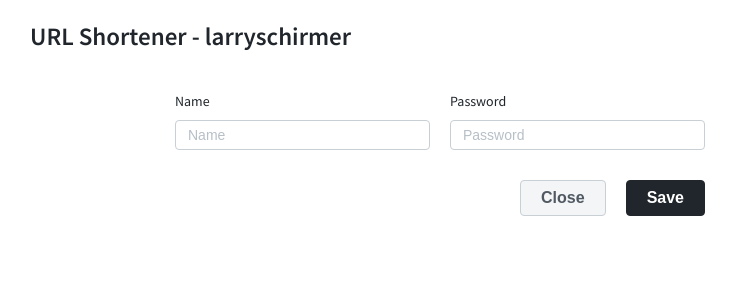
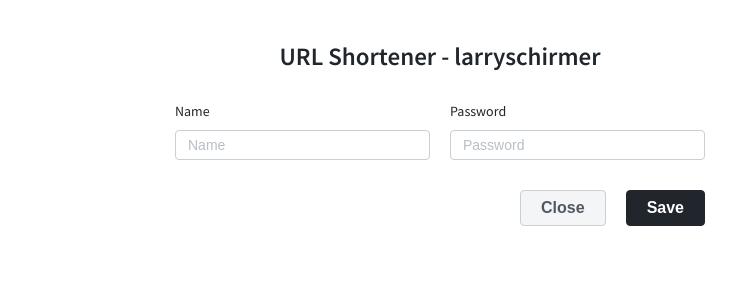
Before and after one commit to larryschirmer/shortlink-url, a Next.js app: page /login in a window 1280 px wide. Shown: the top 300 px of the page, without its empty margins (200-936 px from the left). Built offline with nearby package versions, Linux system fonts and the light colour scheme; no server answers.

Commit message:
fix: page scrolling height misalignment

```diff
--- a/components/LoginForm/LoginForm.tsx
+++ b/components/LoginForm/LoginForm.tsx
@@ -2,6 +2,7 @@ import React, {useEffect, FormEvent} from 'react';
 import { useFormik } from 'formik';
 import { useRouter } from 'next/router'
 
+import PageHeader from '@components/PageHeader';
 import Button from '@components/Button';
 import Input from '@components/Input';
 
@@ -40,6 +41,7 @@ const LoginForm = () => {
 
   return (
     <div className={loginFormClass}>
+      <PageHeader />
       <form
         onSubmit={handleSubmit}
       >
--- a/components/PageHeader/PageHeader.module.scss
+++ b/components/PageHeader/PageHeader.module.scss
@@ -4,7 +4,6 @@
   max-width: 86rem;
   margin: 2rem auto;
   h1 {
-    margin-left: 2rem;
     margin-bottom: 1rem;
     font-size: 2.5rem;
     padding: 0;
--- a/pages/_app.tsx
+++ b/pages/_app.tsx
@@ -1,16 +1,9 @@
-import React from 'react';
-import type { AppProps } from 'next/app';
+import React from "react";
+import type { AppProps } from "next/app";
 
-import PageHeader from '@components/PageHeader';
-
-import '@styles/global.scss';
+import "@styles/global.scss";
 
 const App = ({ Component, pageProps }: AppProps) => {
-  return (
-    <>
-      <PageHeader />
-      <Component {...pageProps} />
-    </>
-  );
+  return <Component {...pageProps} />;
 };
 export default App;
```
